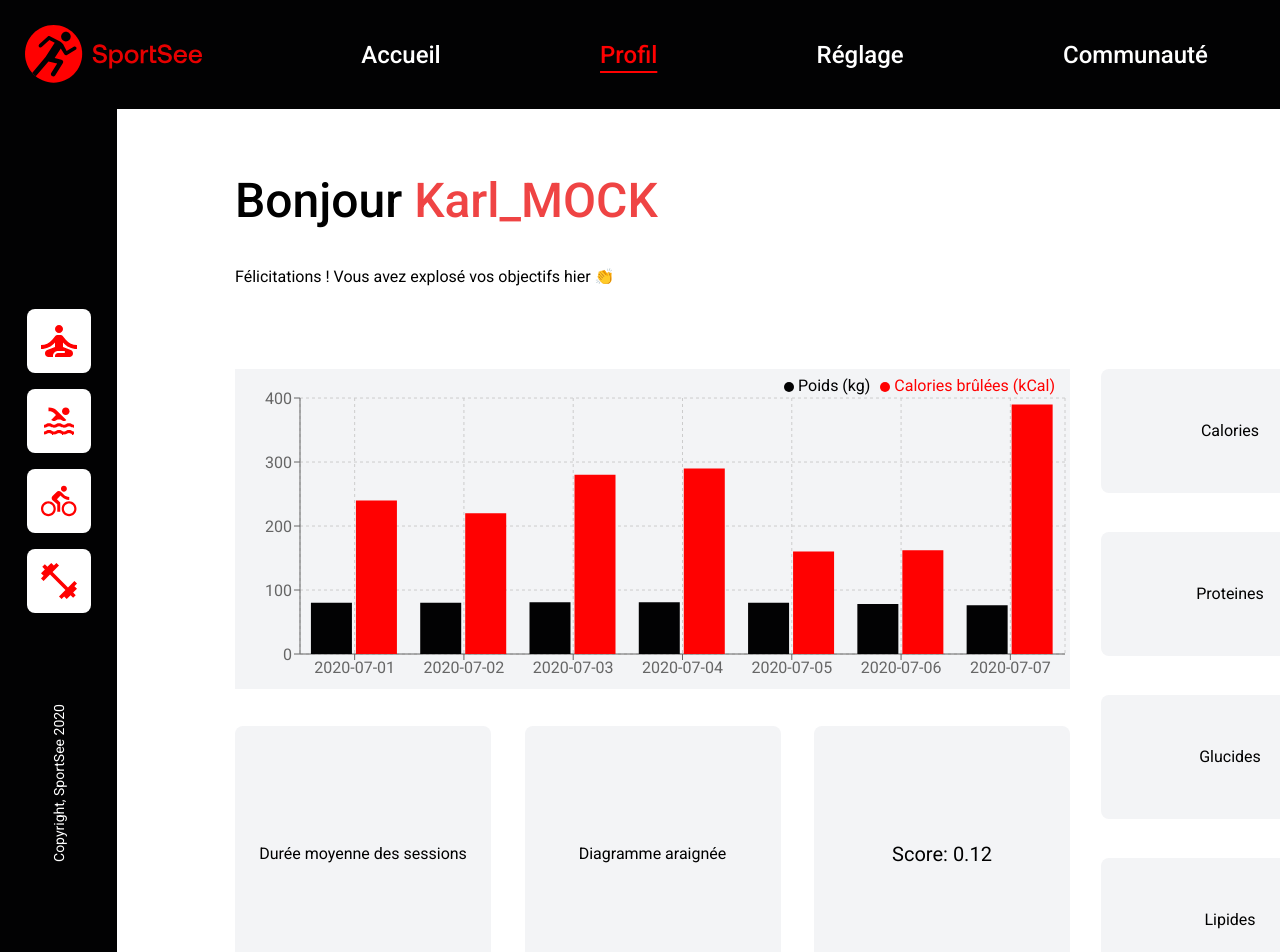
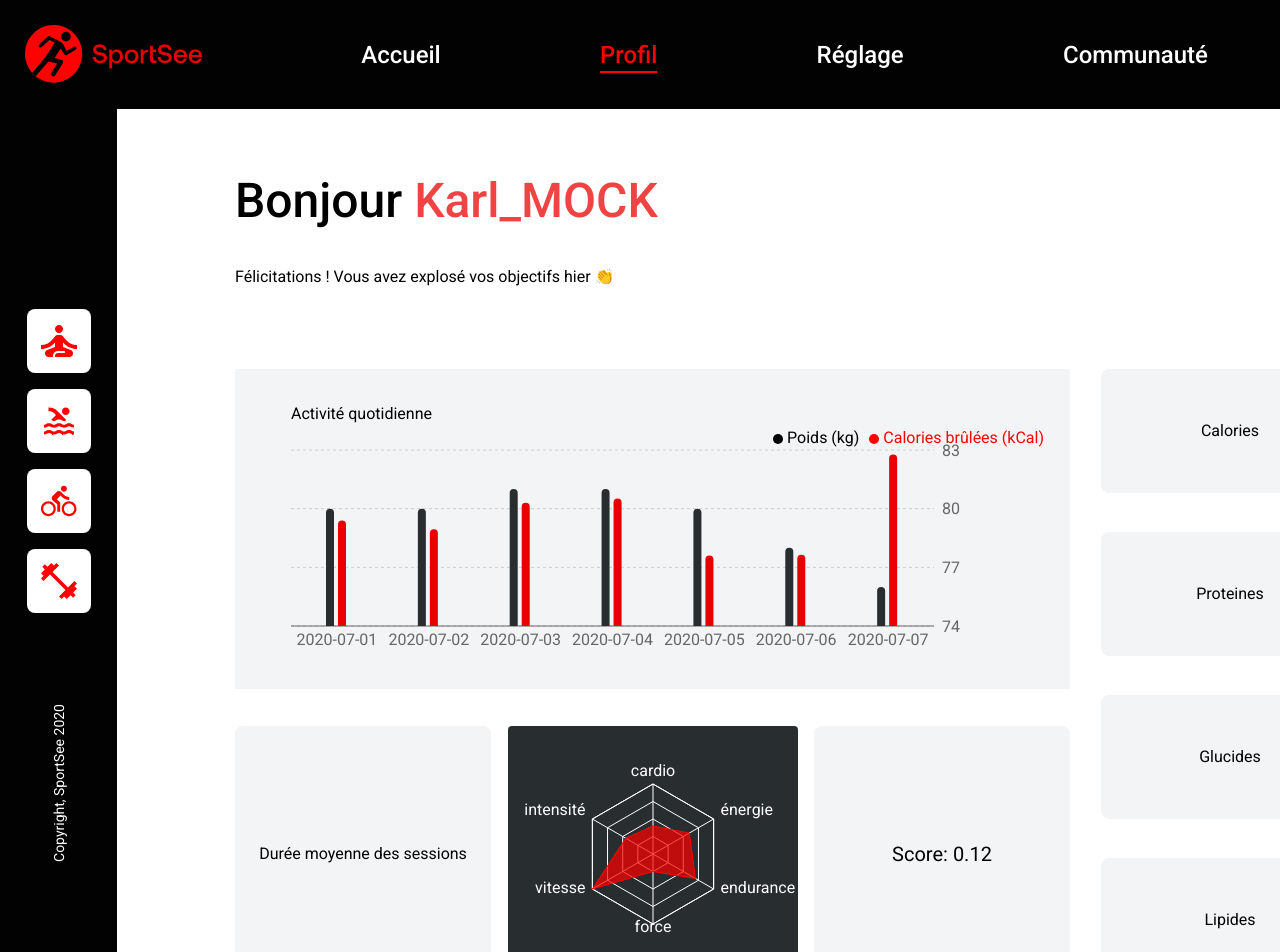
Before and after one commit to KpryKorn/projet-12, a React (Vite) app in the folder sportsee-frontend/: page / in a window 1280 px wide. Shown: the top 952 px of the page. Built offline with nearby package versions, Linux system fonts and the light colour scheme.

Commit message:
feat: ajouter le composant RadarGraph et intégrer les performances utilisateur dans l'application

```diff
--- a/sportsee-frontend/src/components/charts/daily-activity.tsx
+++ b/sportsee-frontend/src/components/charts/daily-activity.tsx
@@ -38,16 +38,43 @@ export default function DailyActivity({ userId }: { userId: number }) {
   }));
 
   return (
-    <article className="min-w-[835px] w-full h-[320px] bg-gray-100 flex items-center justify-center">
-      <ResponsiveContainer width="100%" height="100%">
-        <BarChart data={formattedData}>
-          <CartesianGrid strokeDasharray="3 3" />
-          <XAxis dataKey="day" />
-          <YAxis />
+    <article className="min-w-[835px] w-full h-[320px] bg-gray-100 flex flex-col items-center justify-center p-4">
+      <h2 className="self-start ml-10">Activité quotidienne</h2>
+      <ResponsiveContainer width="100%" height="80%">
+        <BarChart
+          data={formattedData}
+          width={500}
+          height={300}
+          margin={{
+            top: 0,
+            right: 0,
+            left: 40,
+            bottom: 0,
+          }}
+        >
+          <CartesianGrid strokeDasharray="3 3" vertical={false} />
+          <XAxis dataKey="day" tickLine={false} />
+          <YAxis
+            yAxisId={"kilogram"}
+            dataKey={"kilogram"}
+            orientation="right"
+            tickLine={false}
+            axisLine={false}
+            domain={["dataMin - 2", "dataMax + 2"]}
+          />
+          <YAxis
+            yAxisId={"calories"}
+            dataKey={"calories"}
+            orientation="right"
+            tickLine={false}
+            axisLine={false}
+            display={"none"}
+          />
           <Tooltip />
           <Legend
             verticalAlign="top"
             align="right"
+            height={24}
             iconSize={10}
             payload={[
               { value: "Poids (kg)", type: "circle", color: "#020203" },
@@ -58,8 +85,20 @@ export default function DailyActivity({ userId }: { userId: number }) {
               },
             ]}
           />
-          <Bar dataKey="kilogram" fill="#020203" />
-          <Bar dataKey="calories" fill="#FF0101" />
+          <Bar
+            dataKey="kilogram"
+            fill="#282D30"
+            barSize={8}
+            radius={[5, 5, 0, 0]}
+            yAxisId="kilogram"
+          />
+          <Bar
+            dataKey="calories"
+            fill="#E60000"
+            barSize={8}
+            radius={[5, 5, 0, 0]}
+            yAxisId="calories"
+          />
         </BarChart>
       </ResponsiveContainer>
     </article>
--- /dev/null
+++ b/sportsee-frontend/src/components/charts/radar-graph.tsx
@@ -0,0 +1,65 @@
+import { useEffect, useState } from "react";
+import { RadarChart, PolarGrid, PolarAngleAxis, Radar } from "recharts";
+import { performanceService } from "../../services/api";
+
+interface TranslationDict {
+  [key: string]: string;
+}
+
+const translateSubject = (
+  subject: string,
+  translationDict: TranslationDict
+): string => {
+  return translationDict[subject] || subject;
+};
+
+const translationDict = {
+  cardio: "cardio",
+  energy: "énergie",
+  endurance: "endurance",
+  strength: "force",
+  speed: "vitesse",
+  intensity: "intensité",
+};
+
+export default function RadarGraph({ userId }: { userId: number }) {
+  const [userPerformance, setUserPerformance] =
+    useState<UserPerformance | null>(null);
+  const [error, setError] = useState<string | null>(null);
+
+  useEffect(() => {
+    async function loadData() {
+      try {
+        const data = await performanceService.getUserPerformance(userId);
+        setUserPerformance(data);
+      } catch (error: any) {
+        setError(error.message);
+      }
+    }
+
+    loadData();
+  }, [userId]);
+
+  const formattedData = userPerformance?.data.map((item) => ({
+    subject: translateSubject(userPerformance.kind[item.kind], translationDict),
+    A: item.value,
+  }));
+
+  if (error) return <div>Error: {error}</div>;
+  if (!userPerformance) return <div>Loading...</div>;
+
+  return (
+    <div className="bg-[#282D30] flex items-center justify-center rounded">
+      <RadarChart
+        outerRadius={70}
+        width={290}
+        height={256}
+        data={formattedData}
+      >
+        <PolarGrid stroke="#fff" />
+        <PolarAngleAxis dataKey="subject" stroke="#FFF" tickLine={false} />
+        <Radar dataKey="A" stroke="#FF0101" fill="#FF0101" fillOpacity={0.7} />
+      </RadarChart>
+    </div>
+  );
+}
--- a/sportsee-frontend/src/pages/App.tsx
+++ b/sportsee-frontend/src/pages/App.tsx
@@ -1,5 +1,6 @@
 import AvgSession from "../components/charts/avg-session";
 import DailyActivity from "../components/charts/daily-activity";
+import RadarGraph from "../components/charts/radar-graph";
 import SessionScore from "../components/charts/session-score";
 import TrackerInformations from "../components/charts/tracker-informations";
 import Greetings from "../components/greetings";
@@ -23,7 +24,7 @@ function App() {
 
             <div className="flex items-center justify-between">
               <AvgSession text="Durée moyenne des sessions" />
-              <AvgSession text="Diagramme araignée" />
+              <RadarGraph userId={12} />
               <SessionScore userId={12} />
             </div>
           </div>
--- a/sportsee-frontend/src/services/api.ts
+++ b/sportsee-frontend/src/services/api.ts
@@ -1,4 +1,6 @@
 const IS_MOCK = true;
+
+// todo : créer un wrapper qui permet de vérifier si l'API est lancée ou non -> MOCK
 
 export const API_URL = IS_MOCK
   ? "/src/mocks/data.json"
```
Also changed, not shown: sportsee-frontend/src/services/models.ts (added).
